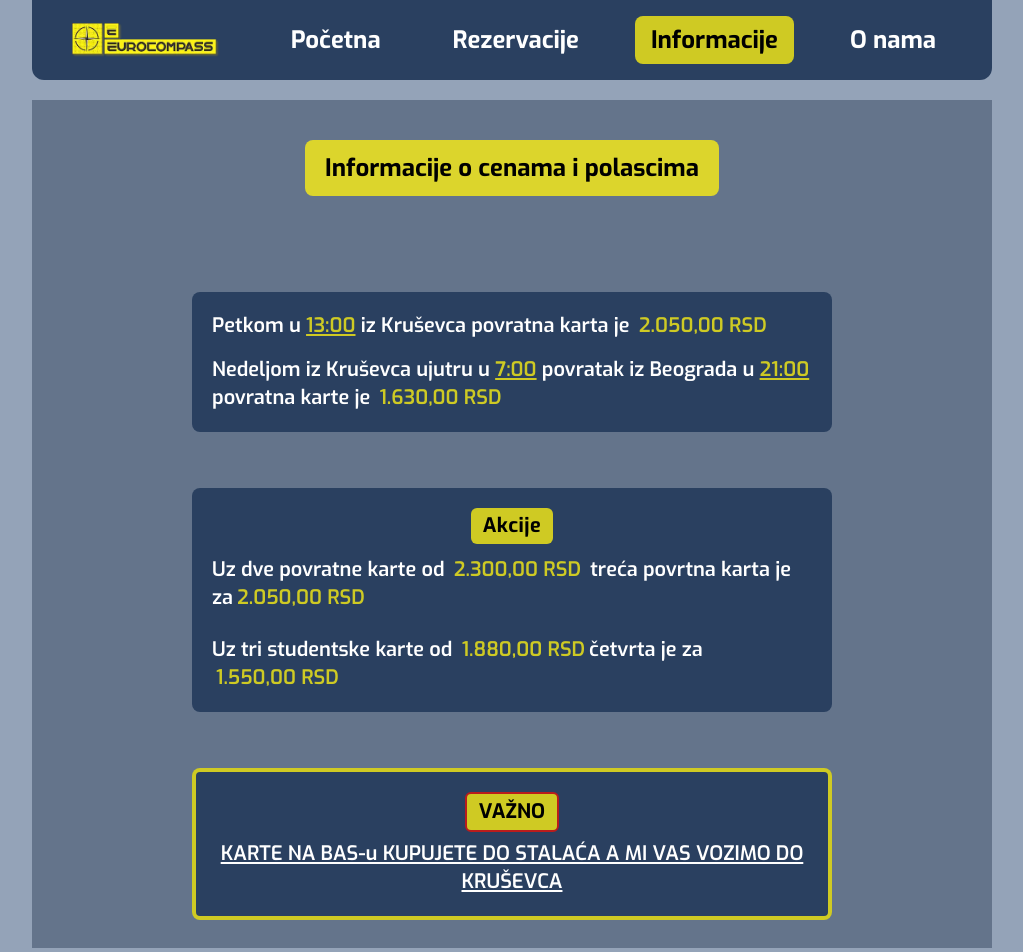
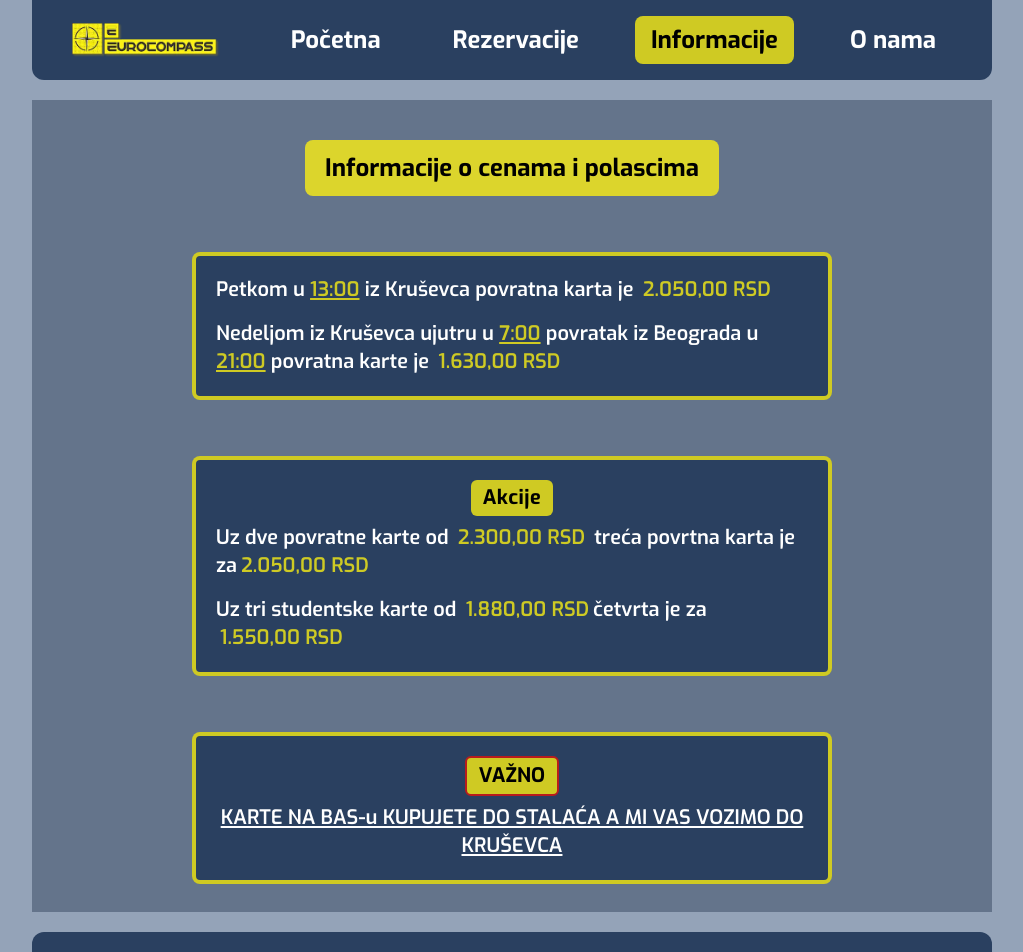
Before and after one commit to minzhoudu/eurocompass-simple, a React (Vite) app: page /informacije in a window 1280 px wide. Shown: the top 952 px of the page, without its empty margins (128-1151 px from the left). Built offline with nearby package versions, Linux system fonts and the light colour scheme.

Commit message:
info refactor

```diff
--- a/src/components/index.ts
+++ b/src/components/index.ts
@@ -1,3 +1,4 @@
 export * from "./header";
 export * from "./footer";
 export * from "./main";
+export * from "./informations";
--- /dev/null
+++ b/src/components/informations/InformationsContainer.tsx
@@ -0,0 +1,19 @@
+import { ReactNode } from "react";
+
+type InformationsContainerProps = {
+  children: ReactNode;
+  textCenter?: boolean;
+};
+
+export const InformationsContainer = ({
+  children,
+  textCenter,
+}: InformationsContainerProps) => {
+  return (
+    <div
+      className={`border-primaryYellow flex w-full flex-col ${textCenter ? "text-center lg:text-left" : ""} gap-2 rounded-lg border-4 bg-primaryBlue p-5 font-semibold lg:text-xl`}
+    >
+      {children}
+    </div>
+  );
+};
--- /dev/null
+++ b/src/components/informations/InformationsParagraph.tsx
@@ -0,0 +1,13 @@
+import { ReactNode } from "react";
+
+type InformationsParagraphProps = {
+  children: ReactNode;
+  className?: string;
+};
+
+export const InformationsParagraph = ({
+  children,
+  className,
+}: InformationsParagraphProps) => {
+  return <p className={`text-white ${className}`}>{children}</p>;
+};
--- /dev/null
+++ b/src/components/informations/index.ts
@@ -0,0 +1,2 @@
+export * from "./InformationsContainer";
+export * from "./InformationsParagraph";
--- a/src/pages/informations/Informations.tsx
+++ b/src/pages/informations/Informations.tsx
@@ -1,5 +1,6 @@
 import { Helmet } from "react-helmet";
 import { Devider, Price, TravelTime } from "../../shared";
+import { InformationsContainer, InformationsParagraph } from "../../components";
 
 export const Informations = () => {
   return (
@@ -12,52 +13,52 @@ export const Informations = () => {
         />
       </Helmet>
 
-      <div className="my-10 flex flex-col self-center rounded-lg bg-primaryYellow px-5 py-3 text-center text-xl font-bold lg:text-left lg:text-2xl">
+      <div className="mt-10 flex flex-col self-center rounded-lg bg-primaryYellow px-5 py-3 text-center text-xl font-bold lg:text-left lg:text-2xl">
         <h1>Informacije o cenama i polascima</h1>
       </div>
 
-      <div className="flex w-full flex-col gap-2 rounded-lg bg-primaryBlue p-5 text-center font-semibold text-white lg:text-left lg:text-xl">
-        <p>
+      <InformationsContainer textCenter>
+        <InformationsParagraph>
           Petkom u <TravelTime>13:00</TravelTime> iz Kruševca povratna karta je{" "}
           <Price>2.050,00 RSD</Price>
-        </p>
+        </InformationsParagraph>
 
         <Devider />
 
-        <p>
+        <InformationsParagraph>
           Nedeljom iz Kruševca ujutru u <TravelTime>7:00</TravelTime> povratak
           iz Beograda u <TravelTime>21:00</TravelTime> povratna karte je{" "}
           <Price>1.630,00 RSD</Price>
-        </p>
-      </div>
+        </InformationsParagraph>
+      </InformationsContainer>
 
-      <div className="flex w-full flex-col gap-3 rounded-lg bg-primaryBlue p-5 text-center font-semibold lg:text-left lg:text-xl">
+      <InformationsContainer textCenter>
         <h2 className="self-center rounded-md bg-primaryYellow px-3 py-1 text-lg font-bold tracking-wide lg:text-xl">
           Akcije
         </h2>
-        <p className="text-white">
+        <InformationsParagraph>
           Uz dve povratne karte od <Price>2.300,00 RSD</Price> treća povrtna
           karta je za
           <Price>2.050,00 RSD</Price>
-        </p>
+        </InformationsParagraph>
 
         <Devider />
 
-        <p className="text-white">
+        <InformationsParagraph>
           Uz tri studentske karte od
           <Price> 1.880,00 RSD</Price>
           četvrta je za <Price>1.550,00 RSD</Price>
-        </p>
-      </div>
+        </InformationsParagraph>
+      </InformationsContainer>
 
-      <div className="border-primaryYellow flex w-full flex-col items-center gap-2 rounded-lg border-4 bg-primaryBlue p-5 font-semibold lg:text-xl">
-        <h2 className="gap-3 rounded-md border-2 border-red-700 bg-primaryYellow px-3 py-1 font-bold">
+      <InformationsContainer>
+        <h2 className="gap-3 self-center rounded-md border-2 border-red-700 bg-primaryYellow px-3 py-1 font-bold">
           VAŽNO
         </h2>
-        <p className="text-center text-white underline underline-offset-2">
+        <InformationsParagraph className="text-center underline underline-offset-2">
           KARTE NA BAS-u KUPUJETE DO STALAĆA A MI VAS VOZIMO DO KRUŠEVCA{" "}
-        </p>
-      </div>
+        </InformationsParagraph>
+      </InformationsContainer>
     </div>
   );
 };
```
